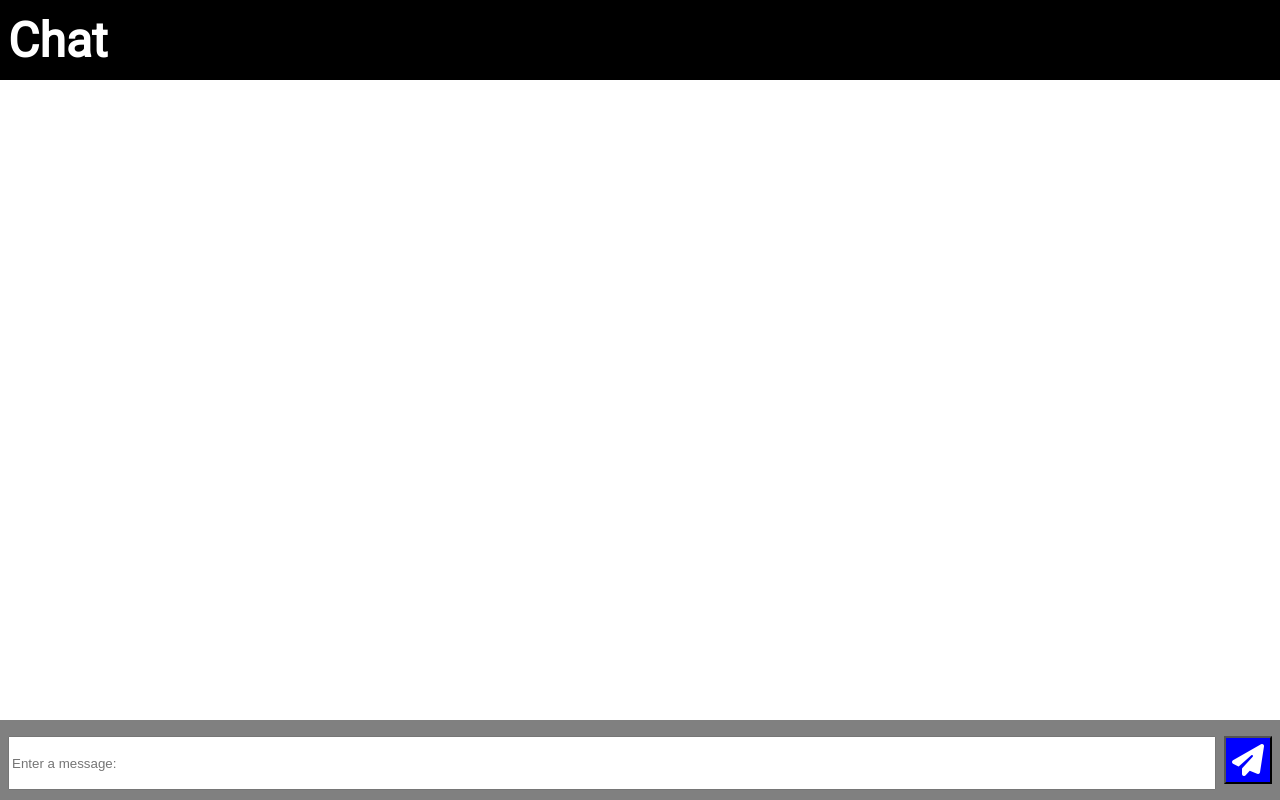
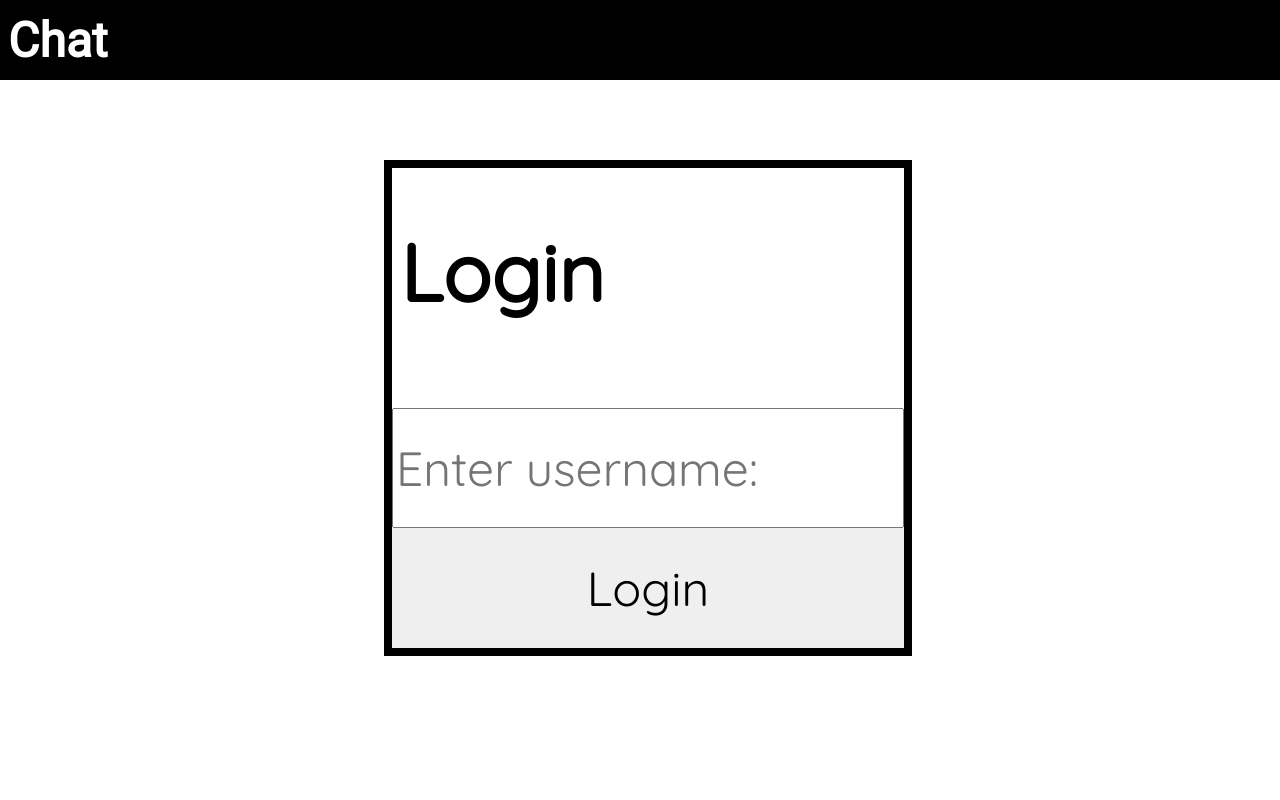
Before and after one commit to M4RZTI4N/chat, a website: page html/index.html in a window 1280 px wide. Drawn offline with nearby package versions, Linux system fonts and the light colour scheme; files that its build step writes are made by us from their sources; no server answers; files whose address does not match are found by name.

Commit message:
get login working

```diff
--- a/html/index.html
+++ b/html/index.html
@@ -13,11 +13,22 @@
 </head>
 <body>
     <div class="navbar"><h1>Chat</h1></div>
-    <div class="chatbox" id="chatbox"></div>
-    <div class="input">
-        <input type="text" id="message" placeholder="Enter a message:">
-        <button id="send"><i class="fa-solid fa-paper-plane"></i></button>
+    <div id="login">
+        <div id="loginFlex">
+            <h1>Login</h1>
+            <input id="name" placeholder="Enter username: "></input>
+            <button id="loginButton">Login</button>
+        </div>
+
     </div>
+    <div id="chat">
+        <div class="chatbox" id="chatbox"></div>
+        <div class="input">
+            <input type="text" id="message" placeholder="Enter a message:">
+            <button id="send"><i class="fa-solid fa-paper-plane"></i></button>
+        </div>
+    </div>
+
     <script src="/socket.io/socket.io.js"></script>
     <script src="static/script.js"></script>
 </body>
--- a/static/script.js
+++ b/static/script.js
@@ -1,9 +1,19 @@
 const socket = io();
 const message = document.getElementById('message');
 const button = document.getElementById('send');
+const login = document.getElementById('loginButton');
+login.addEventListener('click',()=>{
+    document.getElementById('chat').style.display = 'block';
+    document.getElementById('login').style.display = 'none';
+    socket.emit('login',document.getElementById('name').value);
+})
+
+
 function send(){
-    socket.emit('send',message.value);
-    message.value = '';
+    if(message.value!=''){
+        socket.emit('send',message.value);
+        message.value = '';
+    }
 }
 button.addEventListener('click',()=>{
     send();
--- a/static/style.css
+++ b/static/style.css
@@ -61,5 +61,41 @@ html,body{
     justify-content: center;
 }
 .messageText{
+    font-size: 5vh;
     overflow-wrap: break-word;
 }
+#login{
+    height:90vh;
+    width:100%;
+    position: relative;
+}
+#chat{
+    display: none;
+}
+#loginFlex{
+    position: absolute;
+    width:40%;
+    left:30%;
+    height:60vh;
+    top:10vh;
+    border: 1vh solid black;
+    font-family: 'Quicksand',sans-serif;
+    display: grid;
+    grid-template-rows: 30vh 15vh 15vh;
+    grid-template-columns: 100%;
+}
+#loginButton{
+    font-family: 'Quicksand',sans-serif;
+    border: none;
+    grid-area: 3/1/4/1;
+    font-size:6vh;
+}
+#name{
+    font-family: 'Quicksand',sans-serif;
+    grid-area: 2/1/3/1;
+    font-size: 6vh;
+}
+#loginFlex > h1{
+    margin-left: 1vh;
+    font-size: 10vh;
+}
```
Also changed, not shown: server.js (+9 -3 lines).
